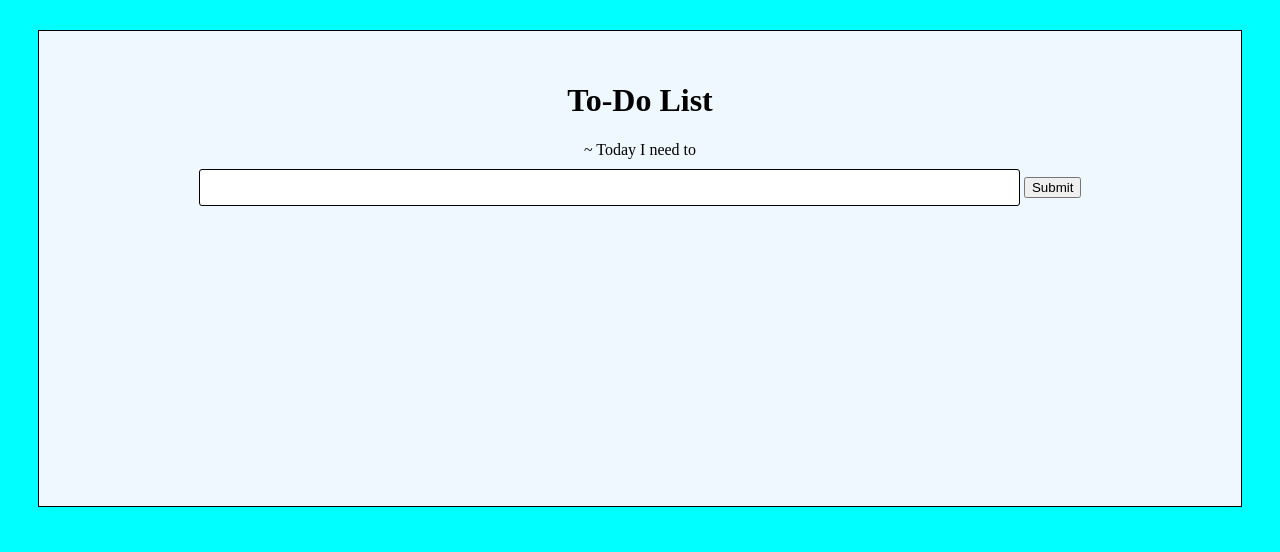
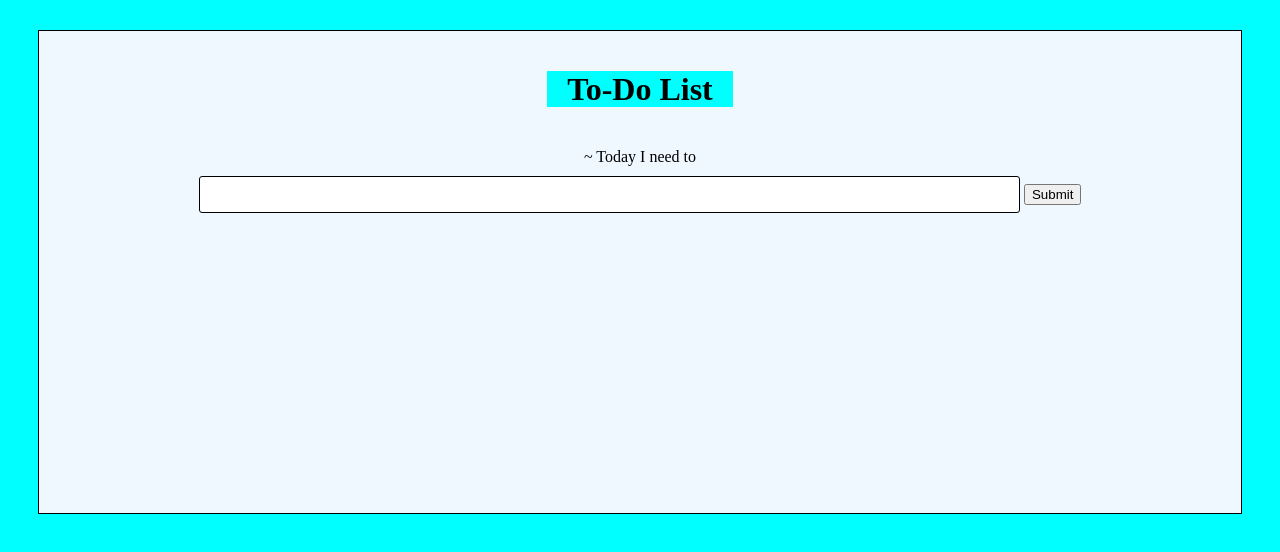
Before and after one commit to dts-kominfo-rea2a/challenge-08-mykaharudin, a website: page index.html in a window 1280 px wide. Drawn offline with Linux system fonts and the light colour scheme.

Commit message:
DOM done

```diff
--- a/index.html
+++ b/index.html
@@ -54,7 +54,7 @@
   <body>
     <div id="app">
       <!-- TODO: Buatlah sebuah header dengan id todo-title -->
-      <h1 id="todo-tittle"><span>To-Do List</span></h1>
+      <h1 id="todo-title"><span>To-Do List</span></h1>
       <!-- TODO: Buatlah sebuah subtitle dengan id todo-subtitle -->
       <div id="todo-subtitle">~ Today I need to</div>
       <!-- Section: input -->
```
